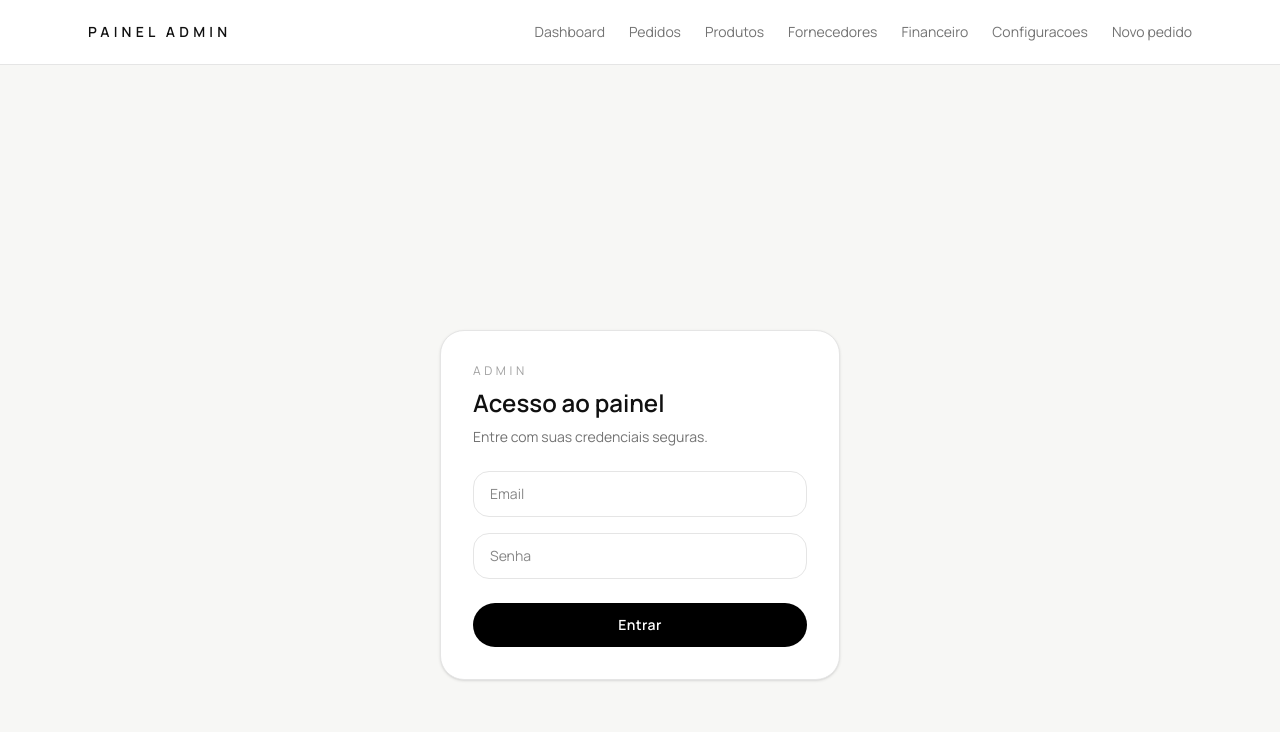
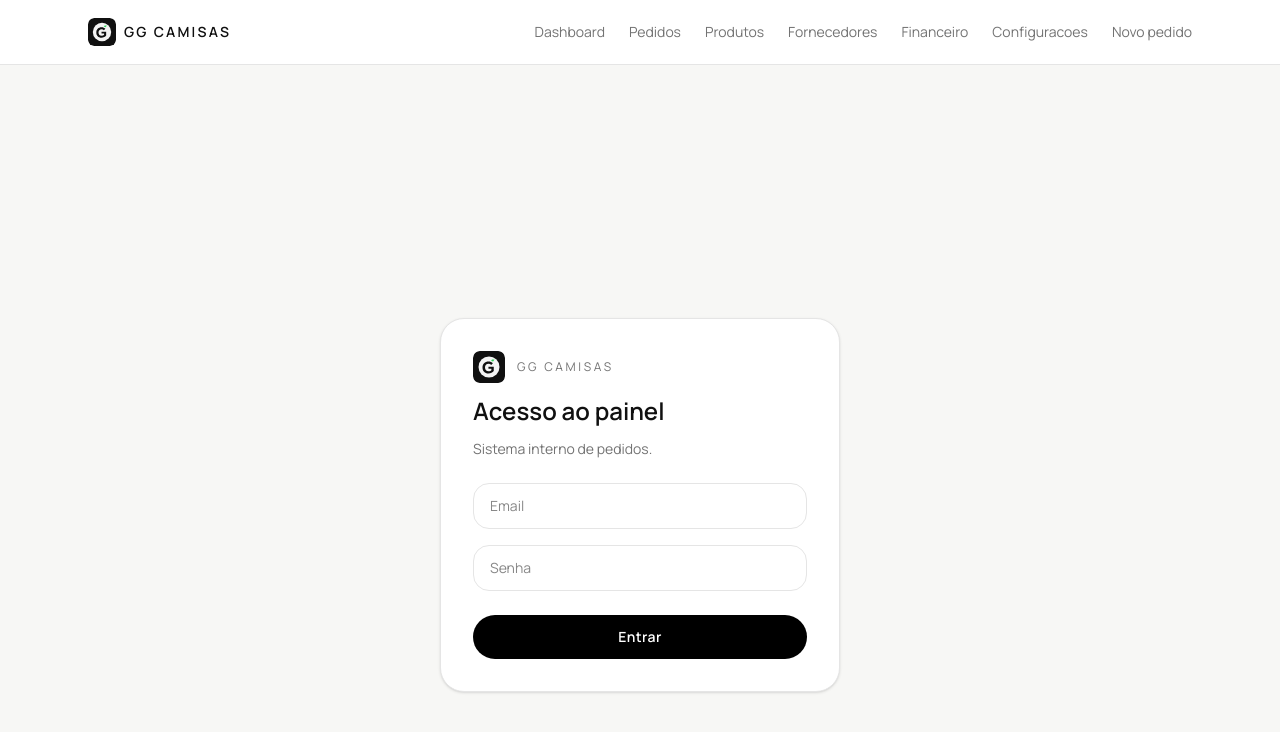
Before and after one commit to gabrielcxzar/LojaCamisa, a Next.js app: page /admin/login in a window 1280 px wide. Shown: the top 732 px of the page. Built offline with nearby package versions, Linux system fonts and the light colour scheme.

Commit message:
Adiciona novo favicon e identidade visual simples no painel

```diff
--- a/src/app/admin/layout.tsx
+++ b/src/app/admin/layout.tsx
@@ -1,4 +1,5 @@
 import Link from "next/link";
+import Image from "next/image";
 
 import { Container } from "@/components/layout/container";
 
@@ -11,8 +12,15 @@ export default function AdminLayout({
     <div className="min-h-screen bg-[color:var(--background)]">
       <header className="border-b border-neutral-200 bg-white">
         <Container className="flex h-16 items-center justify-between">
-          <Link href="/admin" className="text-sm font-semibold tracking-[0.3em]">
-            PAINEL ADMIN
+          <Link href="/admin" className="flex items-center gap-2">
+            <Image
+              src="/gg-favicon.svg"
+              alt="GG Camisas"
+              width={28}
+              height={28}
+              className="h-7 w-7 rounded-md"
+            />
+            <span className="text-sm font-semibold tracking-[0.16em]">GG CAMISAS</span>
           </Link>
           <nav className="flex gap-6 text-sm text-neutral-500">
             <Link href="/admin" className="hover:text-black">
--- a/src/app/admin/login/page.tsx
+++ b/src/app/admin/login/page.tsx
@@ -1,6 +1,7 @@
 "use client";
 
 import { Loader2 } from "lucide-react";
+import Image from "next/image";
 import { signIn } from "next-auth/react";
 import { useState } from "react";
 
@@ -65,13 +66,22 @@ export default function AdminLoginPage() {
             loading ? "opacity-95" : "opacity-100"
           }`}
         >
-          <div className="space-y-2">
-            <p className="text-xs uppercase tracking-[0.3em] text-neutral-400">
-              Admin
-            </p>
+          <div className="space-y-3">
+            <div className="flex items-center gap-3">
+              <Image
+                src="/gg-favicon.svg"
+                alt="GG Camisas"
+                width={32}
+                height={32}
+                className="h-8 w-8 rounded-md"
+              />
+              <p className="text-xs uppercase tracking-[0.22em] text-neutral-500">
+                GG Camisas
+              </p>
+            </div>
             <h1 className="text-2xl font-semibold">Acesso ao painel</h1>
             <p className="text-sm text-neutral-500">
-              Entre com suas credenciais seguras.
+              Sistema interno de pedidos.
             </p>
           </div>
           <div className="space-y-4">
--- a/src/app/layout.tsx
+++ b/src/app/layout.tsx
@@ -1,5 +1,6 @@
 import type { Metadata } from "next";
 import { Manrope } from "next/font/google";
+
 import "./globals.css";
 
 const manrope = Manrope({
@@ -11,7 +12,12 @@ const manrope = Manrope({
 export const metadata: Metadata = {
   title: "Loja Camisa | Camisas de Time Sob Encomenda",
   description:
-    "Camisas premium de time sob encomenda com processo transparente e entrega confiável.",
+    "Camisas premium de time sob encomenda com processo transparente e entrega confiavel.",
+  icons: {
+    icon: "/gg-favicon.svg",
+    shortcut: "/gg-favicon.svg",
+    apple: "/gg-favicon.svg",
+  },
 };
 
 export default function RootLayout({
```
Also changed, not shown: public/gg-favicon.svg (added), public/gg-logo.svg (added).
